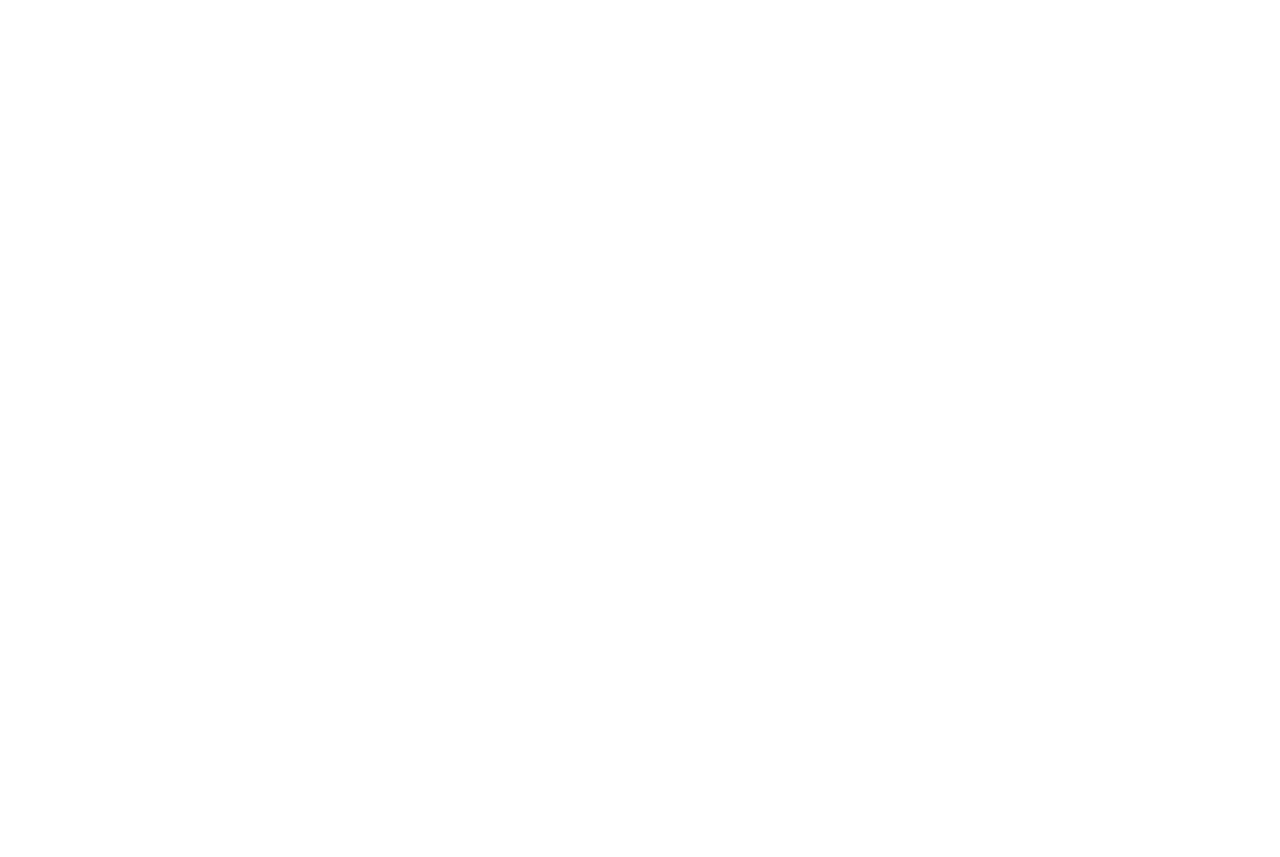
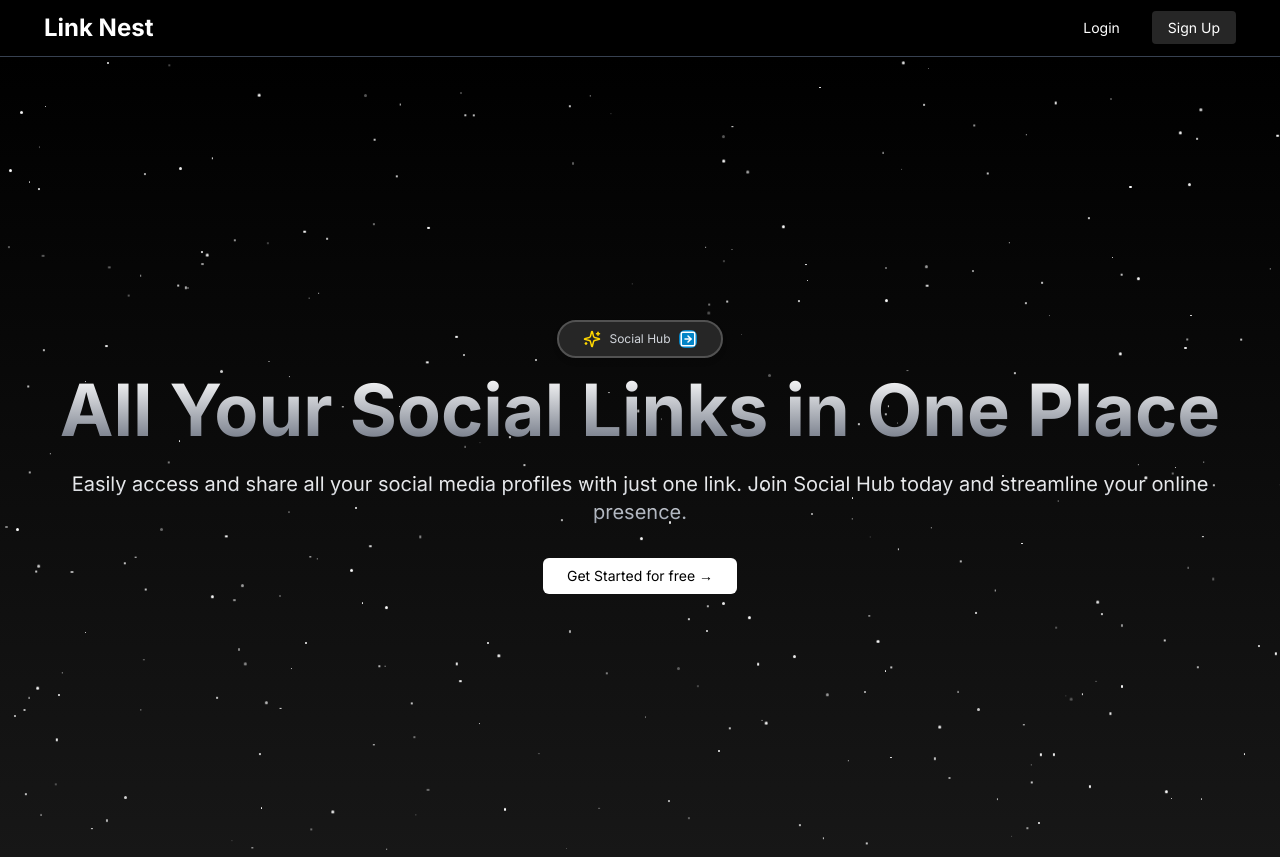
Before and after one commit to riteshk-007/LinkNest, a Next.js app: page / in a window 1280 px wide. Before the commit the page ends 800 px from the top, so only its background shows below. Built offline with nearby package versions, Linux system fonts and the light colour scheme.

Commit message:
chore: Update layout and add HeroSection component

```diff
--- /dev/null
+++ b/app/(pages)/_components/HeroSection.tsx
@@ -0,0 +1,88 @@
+"use client";
+import { StarProps, StarsProps } from "@/types/types";
+import { Sparkles, SquareArrowRight } from "lucide-react";
+import Link from "next/link";
+import React from "react";
+
+const Star: React.FC<StarProps> = ({ top, left, size }) => (
+  <div
+    className="absolute rounded-full bg-white"
+    style={{
+      top: `${top}%`,
+      left: `${left}%`,
+      width: `${size}px`,
+      height: `${size}px`,
+      opacity: Math.random() * 0.7 + 0.3,
+      animation: `twinkle ${Math.random() * 4 + 2}s infinite alternate, float ${
+        Math.random() * 10 + 5
+      }s infinite alternate`,
+    }}
+  />
+);
+
+const Stars: React.FC<StarsProps> = ({ count }) => (
+  <>
+    {[...Array(count)].map((_, i) => (
+      <Star
+        key={i}
+        top={Math.random() * 100}
+        left={Math.random() * 100}
+        size={Math.random() * 2 + 1}
+      />
+    ))}
+  </>
+);
+
+const HeroSection: React.FC = () => {
+  return (
+    <div className="min-h-screen flex flex-col items-center justify-center bg-gradient-to-b from-black to-neutral-900 text-center p-6 relative overflow-hidden">
+      <Stars count={300} />
+      <div className="mb-4 relative z-10">
+        <button className="bg-neutral-800 text-gray-300 py-2 px-6 rounded-full flex items-center justify-center space-x-2 shadow-md text-xs border-2 border-neutral-600">
+          <Sparkles size={18} color="gold" />
+          <span>Social Hub</span>
+          <SquareArrowRight
+            size={18}
+            className="bg-sky-600 text-white rounded-md"
+          />
+        </button>
+      </div>
+      <h1 className="text-5xl md:text-7xl font-bold bg-clip-text text-transparent bg-gradient-to-b from-white to-gray-500 mb-6 relative z-10">
+        All Your Social Links in One Place
+      </h1>
+      <p className="text-lg md:text-xl bg-clip-text text-transparent bg-gradient-to-b from-white to-gray-400 mb-8 relative z-10">
+        Easily access and share all your social media profiles with just one
+        link. Join Social Hub today and streamline your online presence.
+      </p>
+      <Link
+        href={"/authenticate"}
+        className="bg-white text-black py-2 px-6 rounded-md text-sm hover:bg-gray-200 relative z-10"
+      >
+        Get Started for free →
+      </Link>
+      <style jsx>{`
+        @keyframes twinkle {
+          0% {
+            opacity: 0.3;
+          }
+          100% {
+            opacity: 1;
+          }
+        }
+        @keyframes float {
+          0% {
+            transform: translateY(0) translateX(0);
+          }
+          50% {
+            transform: translateY(-10px) translateX(5px);
+          }
+          100% {
+            transform: translateY(0) translateX(0);
+          }
+        }
+      `}</style>
+    </div>
+  );
+};
+
+export default HeroSection;
--- /dev/null
+++ b/app/(pages)/page.tsx
@@ -0,0 +1,33 @@
+import Link from "next/link";
+import HeroSection from "./_components/HeroSection";
+
+export default function Home() {
+  return (
+    <>
+      <nav className="backdrop-blur-md border-b  p-2 md:p-3 border-gray-700 sticky top-0 z-50">
+        <div className="md:container mx-auto flex justify-between items-center">
+          {/* Logo */}
+          <Link href="/">
+            <span className="text-2xl font-bold text-white">Link Nest</span>
+          </Link>
+          {/* Buttons */}
+          <div className="space-x-2 md:space-x-4 text-sm">
+            <Link
+              href={"/authenticate"}
+              className="bg-transparent text-white px-4 py-2 rounded  transition duration-300"
+            >
+              Login
+            </Link>
+            <Link
+              href={"/authenticate"}
+              className="bg-[#262626]     text-white px-4 py-2 rounded hover:bg-[#171717] transition duration-300"
+            >
+              Sign Up
+            </Link>
+          </div>
+        </div>
+      </nav>
+      <HeroSection />
+    </>
+  );
+}
--- a/app/layout.tsx
+++ b/app/layout.tsx
@@ -16,7 +16,9 @@ export default function RootLayout({
 }>) {
   return (
     <html lang="en">
-      <body className={inter.className}>{children}</body>
+      <body className={`${inter.className} bg-black text-white`}>
+        {children}
+      </body>
     </html>
   );
 }
--- a/app/page.tsx
+++ /dev/null
@@ -1,7 +0,0 @@
-export default function Home() {
-  return (
-    <>
-      <h1></h1>
-    </>
-  );
-}
--- /dev/null
+++ b/types/types.ts
@@ -0,0 +1,9 @@
+export interface StarProps {
+  top: number;
+  left: number;
+  size: number;
+}
+
+export interface StarsProps {
+  count: number;
+}
```
